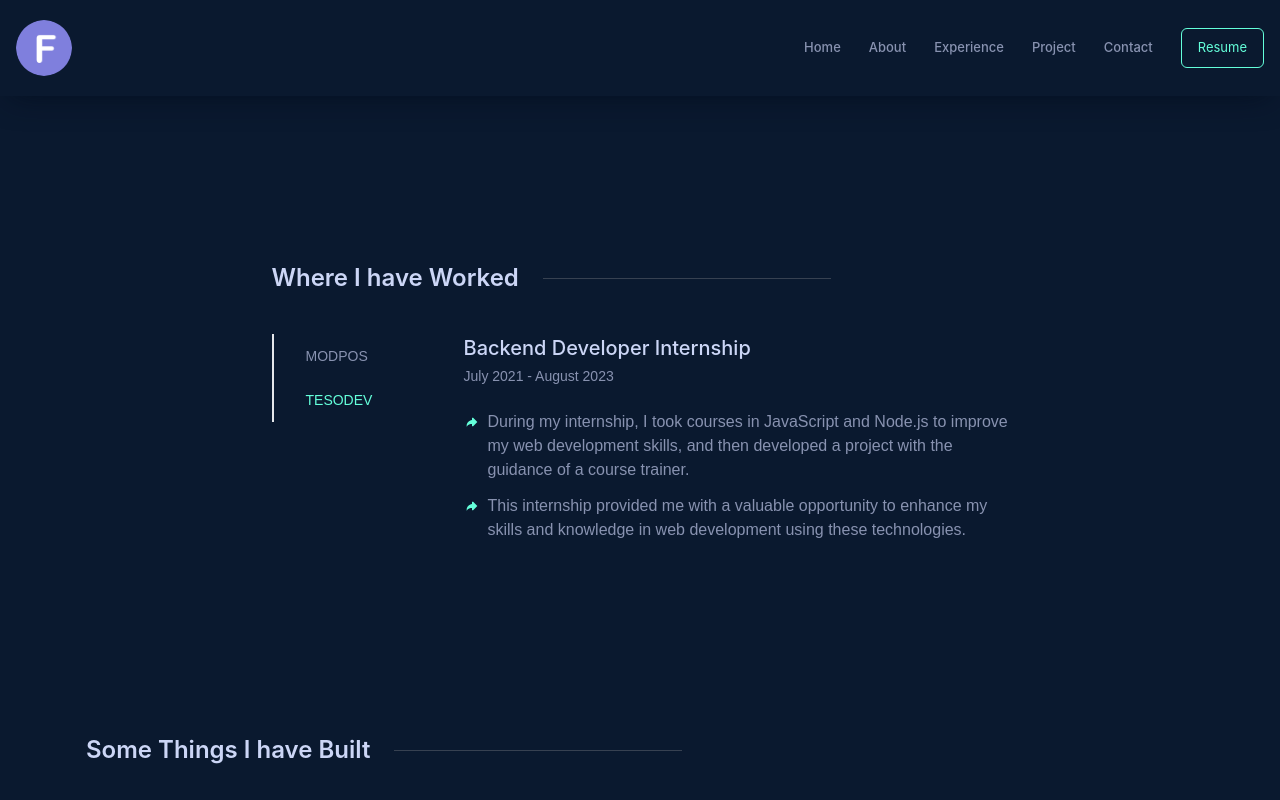
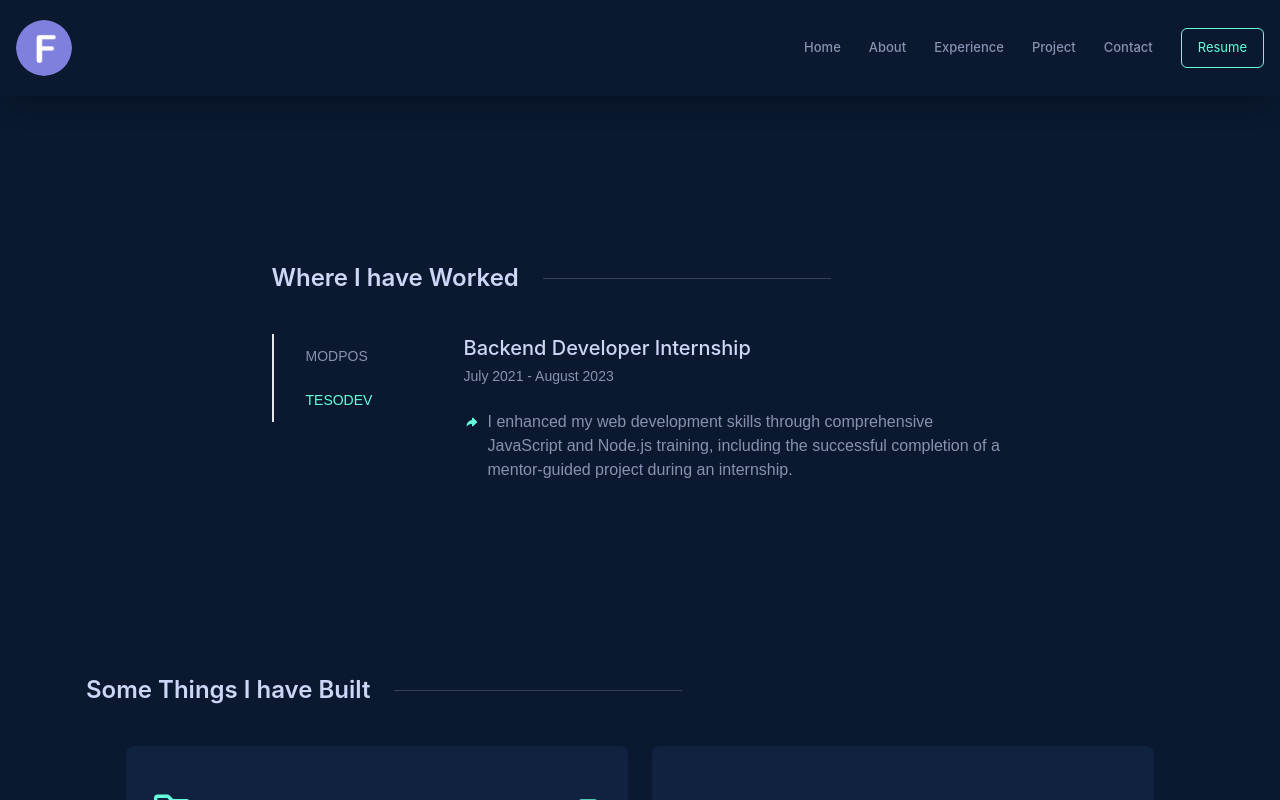
Before and after one commit to fatimaali200/portfolio, a Next.js app: page / in a window 1280 px wide. Both pictures are taken after a click on the item "TESODEV". Built offline with nearby package versions, Linux system fonts and the light colour scheme.

Commit message:
feat:update work places

```diff
--- a/components/works/Tesodev.tsx
+++ b/components/works/Tesodev.tsx
@@ -21,16 +21,9 @@ const Tesodev = () => {
           <span className="text-textGreen mt-1">
             <TiArrowForward />
           </span>
-          During my internship, I took courses in JavaScript and Node.js to
-          improve my web development skills, and then developed a project with
-          the guidance of a course trainer.
-        </li>
-        <li className="text-base flex gap-2 text-textDark">
-          <span className="text-textGreen mt-1">
-            <TiArrowForward />
-          </span>
-          This internship provided me with a valuable opportunity to enhance my
-          skills and knowledge in web development using these technologies.
+          I enhanced my web development skills through comprehensive JavaScript
+          and Node.js training, including the successful completion of a
+          mentor-guided project during an internship.
         </li>
       </ul>
     </motion.div>
--- a/components/works/modpos.tsx
+++ b/components/works/modpos.tsx
@@ -9,8 +9,7 @@ const Modpos = () => {
       className="w-full"
     >
       <h3 className="flex gap-1 font-medium text-xl font-titleFont">
-        Backend Developer{" "}
-        {/**<span className="text-textGreen tracking-wide">@MODPOS</span> */}
+        Backend Developer Fulltime
       </h3>
       <p className="text-sm mt-1 font-medium text-textDark">
         July 2022 - February 2023
@@ -20,23 +19,17 @@ const Modpos = () => {
           <span className="text-textGreen mt-1">
             <TiArrowForward />
           </span>
-          My primary responsibility was to develop a C#.NET desktop application
-          to track employees and customers, and control the flow of the database
+          I collaborated with two senior developers on a project for the
+          restaurant industry, which included web, desktop, and mobile
+          applications. My specialization was in the desktop application, where
+          I focused on the license management system.
         </li>
         <li className="text-base flex gap-2 text-textDark">
           <span className="text-textGreen mt-1">
             <TiArrowForward />
           </span>
-          I designed and developed a user-friendly interface, integrated it with
-          the database, and implemented features to manage employee and customer
-          data.
-        </li>
-        <li className="text-base flex gap-2 text-textDark">
-          <span className="text-textGreen mt-1">
-            <TiArrowForward />
-          </span>
-          My work improved the efficiency and accuracy of data management
-          processes within the organization.
+          In addition to development, I also played a role in teaching clients
+          how to use the systems effectively.
         </li>
       </ul>
     </motion.div>
```
